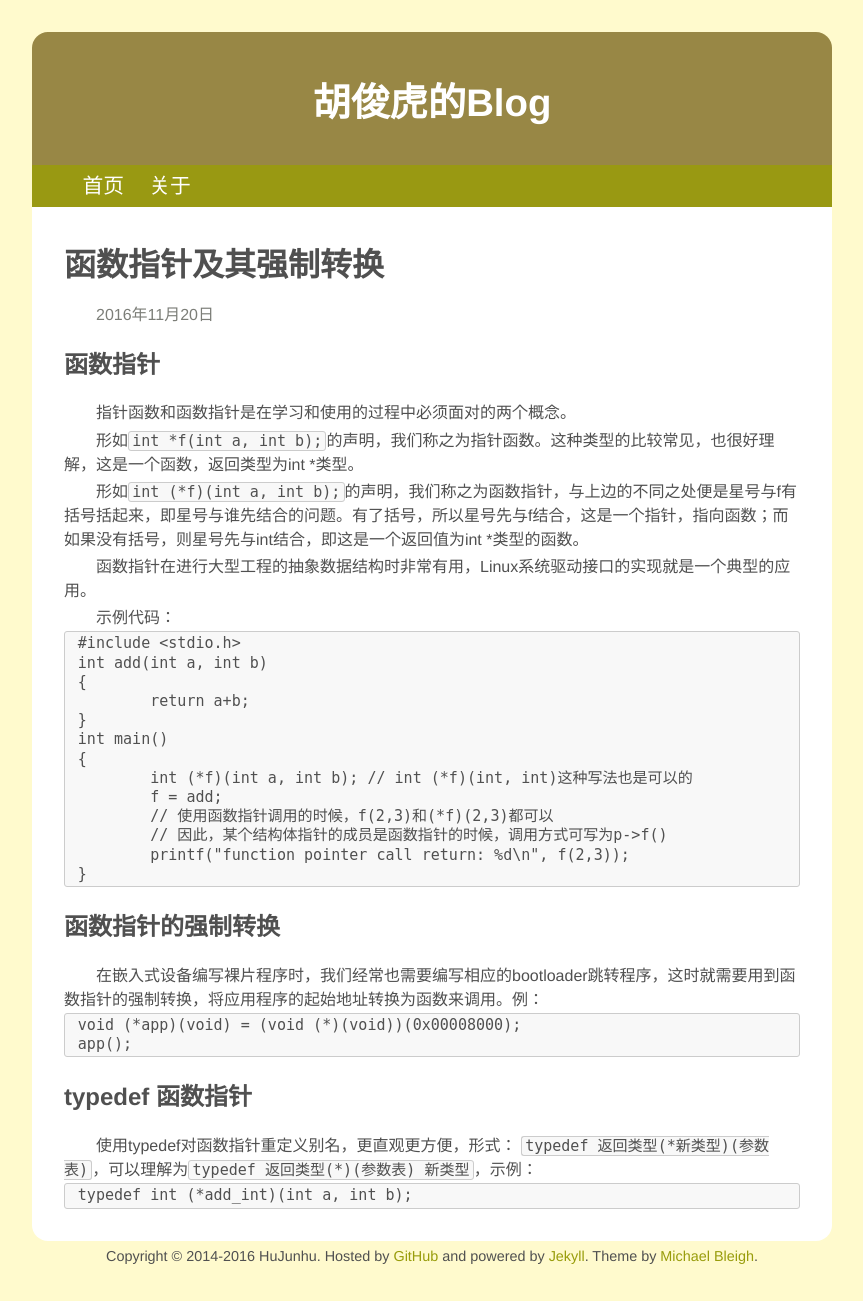
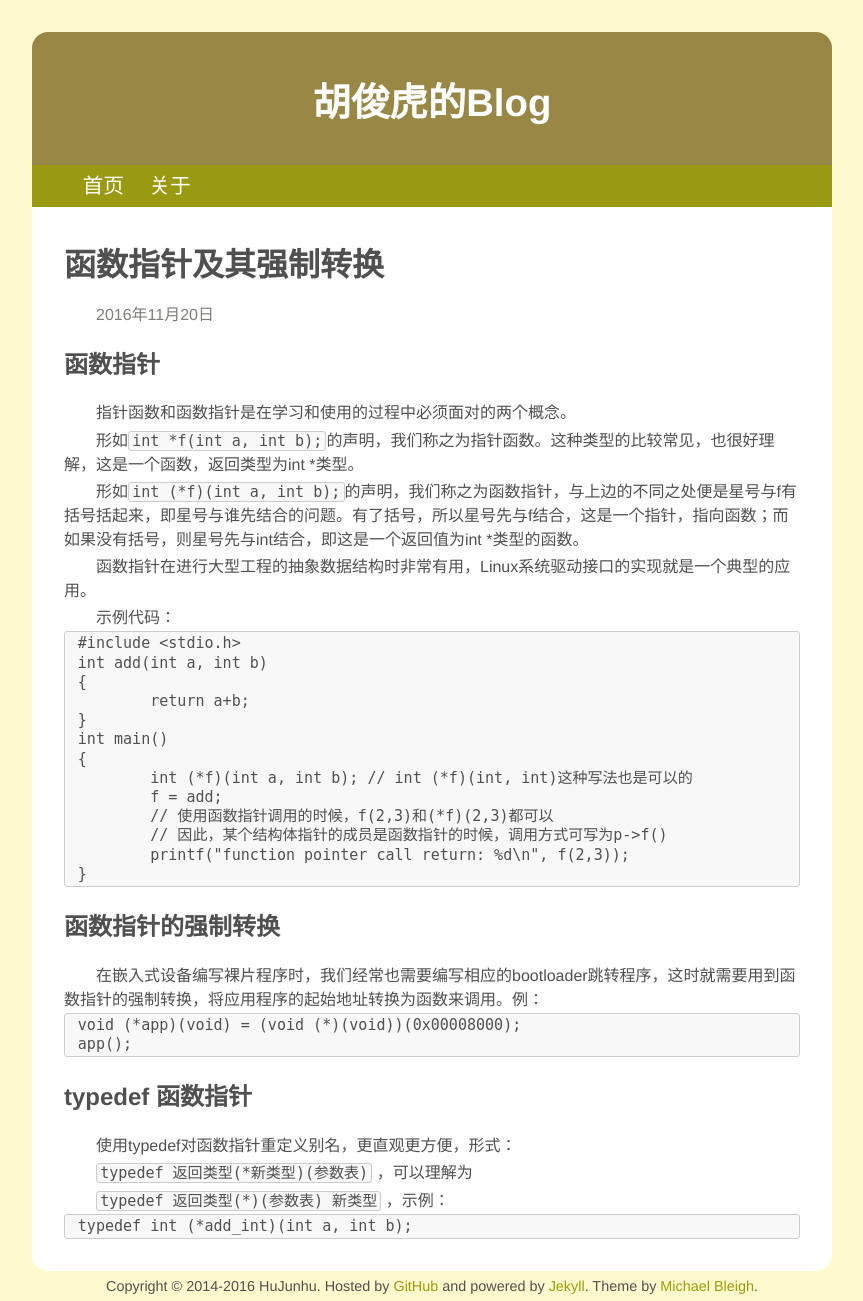
Before and after one commit to hujunhu/hujunhu.github.io, a Jekyll site: the page built from _posts/2016-11-20-函数指针及其强制转换.md, in a window 1280 px wide. Shown: the whole page, without its empty margins (208-1071 px from the left). Built offline with Jekyll 4.4.1, drawn with Linux system fonts in a browser that asks for light colours; before the commit the page ends 1271 px from its top, so only the background shows below that.

Commit message:
update post 函数指针及其强制转换

````diff
--- a/_posts/2016-11-20-函数指针及其强制转换.md
+++ b/_posts/2016-11-20-函数指针及其强制转换.md
@@ -42,7 +42,12 @@ app();
 ## typedef 函数指针
 
 使用typedef对函数指针重定义别名，更直观更方便，形式：
-`typedef 返回类型(*新类型)(参数表)`，可以理解为`typedef 返回类型(*)(参数表) 新类型`，示例：
+
+```typedef 返回类型(*新类型)(参数表)```
+，可以理解为
+
+```typedef 返回类型(*)(参数表) 新类型```
+，示例：
 
 ```
 typedef int (*add_int)(int a, int b);
````
